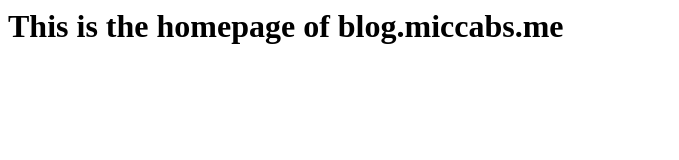
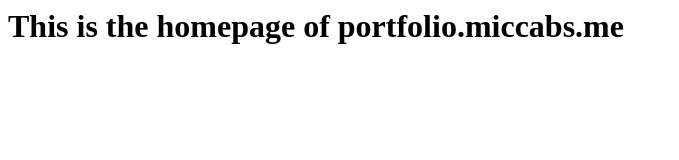
Before and after one commit to michaelcaberts12/portfolio.miccabs.me, a plain HTML site: page index.html in a window 1280 px wide. Shown: the whole page, without its empty margins (0-679 px from the left). Drawn offline with Linux system fonts and the light colour scheme.

Commit message:
Update index.html

```diff
--- a/index.html
+++ b/index.html
@@ -1 +1 @@
-<h1>This is the homepage of blog.miccabs.me</h1>
+<h1>This is the homepage of portfolio.miccabs.me</h1>
```
